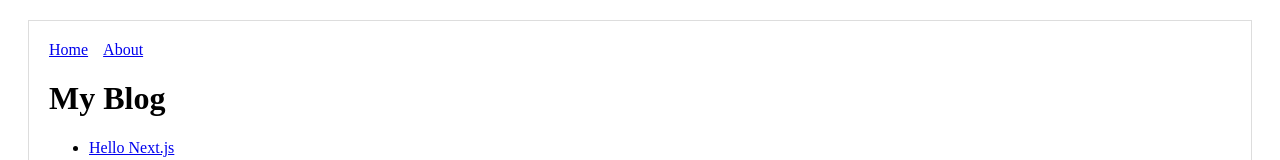
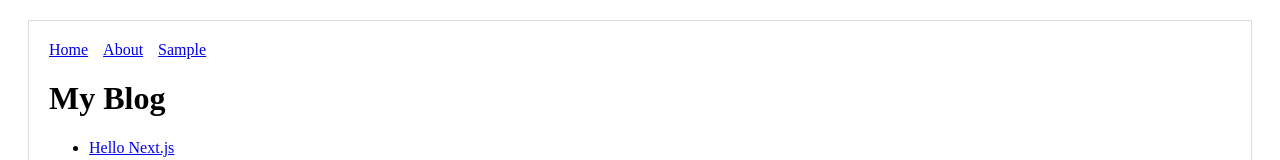
Before and after one commit to Babadzhanov/react-app-next, a Next.js app: page / in a window 1280 px wide. Shown: the top 160 px of the page. Built offline with nearby package versions, Linux system fonts and the light colour scheme.

Commit message:
add link to new page

```diff
--- a/components/Header.js
+++ b/components/Header.js
@@ -12,6 +12,9 @@ const Header = () => (
     <Link href="/about">
       <a style={linkStyle}>About</a>
     </Link>
+    <Link href="/sample">
+      <a style={linkStyle}>Sample</a>
+    </Link>
   </div>
 );
 
```
